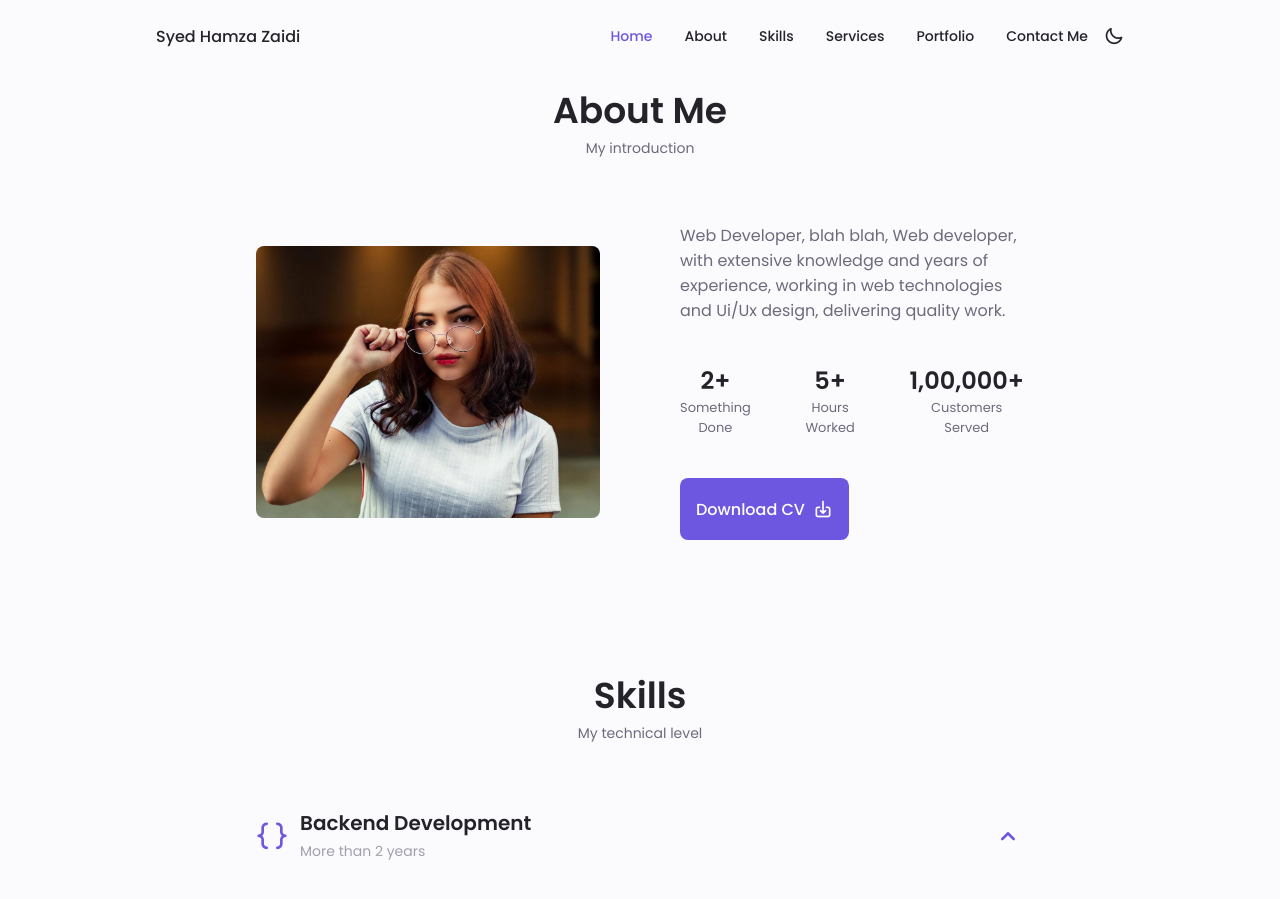
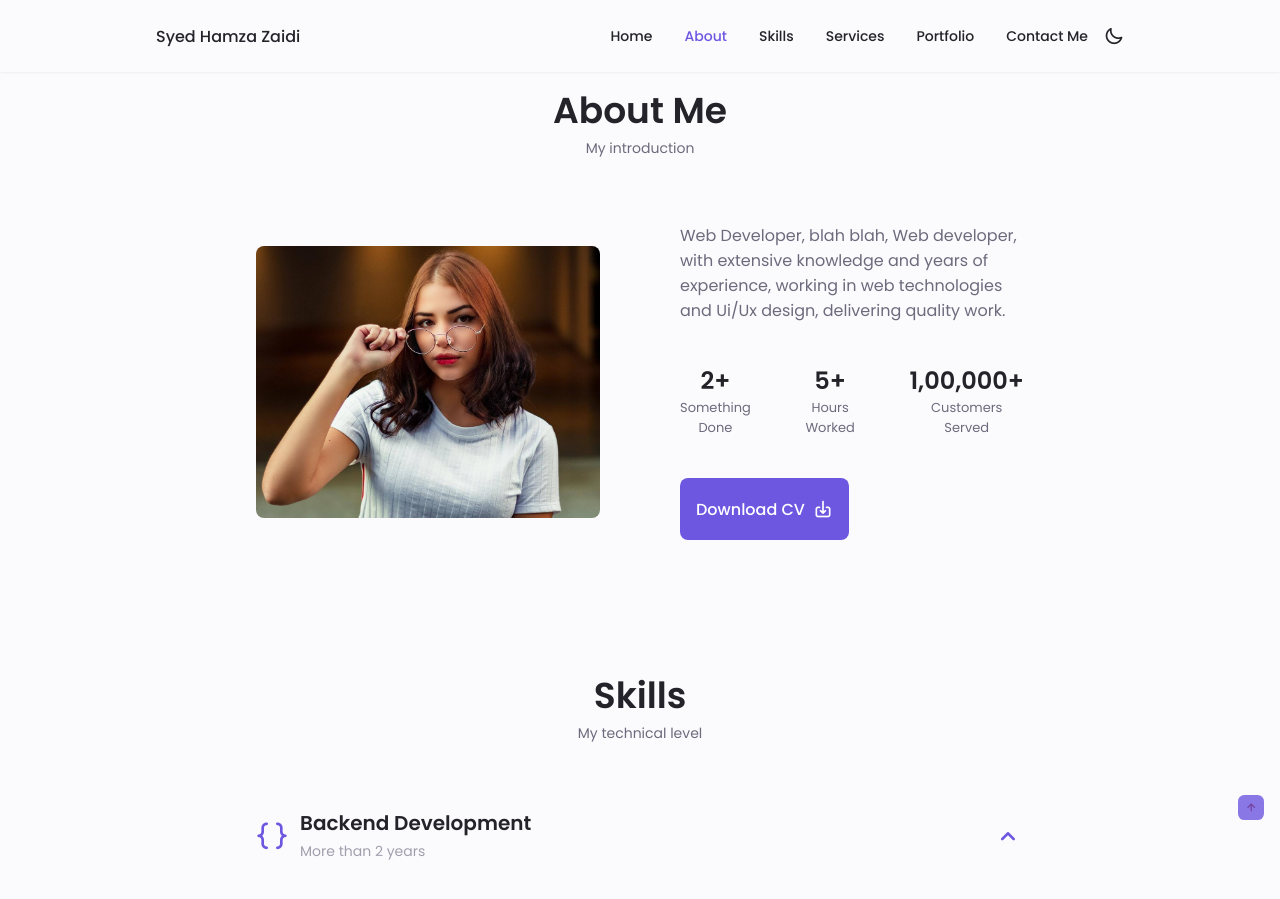
Before and after one commit to syedhamzazaidi/syedhamzazaidi.github.io, a Jekyll site: the page built from index.md, in a window 1280 px wide and 900 px high, scrolled down 535 px. Built offline with Jekyll 4.4.1, drawn with Linux system fonts in a browser that asks for light colours.

Commit message:
add foot.html / fix js

```diff
--- /dev/null
+++ b/_includes/foot.html
@@ -0,0 +1,10 @@
+<!--==================== SCROLL TOP ====================-->
+<a href="" class="scrollup" id="scroll-up">
+    <i class="uil uil-arrow-up scroll__icon"></i>
+</a>
+
+<!--==================== SWIPER JS ====================-->
+<script src="assets/js/swiper-bundle.min.js"></script>
+
+<!--==================== MAIN JS ====================-->
+<script src="assets/js/main.js"></script>
--- a/_layouts/default.html
+++ b/_layouts/default.html
@@ -1,5 +1,5 @@
 <!DOCTYPE html>
-<html lang="{{ page.lang | default: site.lang | default: "en" }}">
+<html lang="{{ page.lang | default: site.lang | default: 'en' }}">
 
   {%- include head.html -%}
 
@@ -15,6 +15,7 @@
 
     {%- include footer.html -%}
 
+    {%- include foot.html -%}
   </body>
 
 </html>
```
Also changed, not shown: Gemfile.lock.
